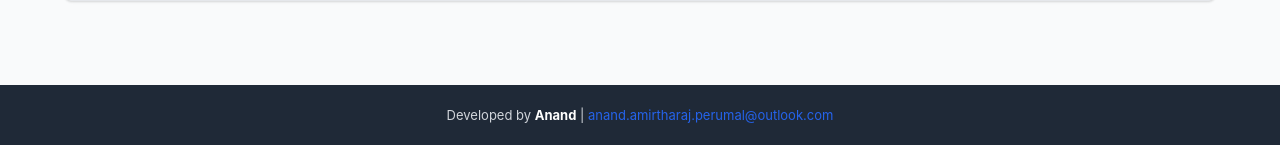
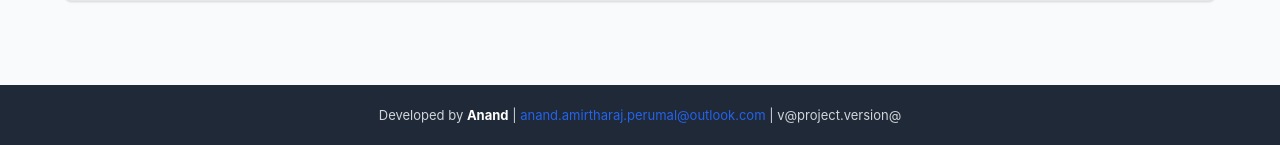
Before and after one commit to agaravan/java8to17migration, a Spring Boot app: page / in a window 1280 px wide. Shown: the part 826-971 px from the top of the page. Run offline with Spring Boot 4, Linux system fonts and the light colour scheme.

Commit message:
Add project version to main page footer dynamically
Add a new API endpoint to expose the application version, and update the UI to display this version in the footer.

Replit-Commit-Author: Agent
Replit-Commit-Session-Id: a6518f9b-2ca6-4f5c-b559-6b7549bb40cd
Replit-Commit-Checkpoint-Type: full_checkpoint
Replit-Commit-Event-Id: d532e2d2-3392-4c35-a6b1-5970fdd16e41
Replit-Commit-Screenshot-Url: https://storage.googleapis.com/screenshot-production-us-central1/c372fa5c-8064-4b0b-8c00-28b43a78a6f1/a6518f9b-2ca6-4f5c-b559-6b7549bb40cd/SWuKuN2
Replit-Helium-Checkpoint-Created: true

```diff
--- a/src/main/java/com/migration/controller/MigrationController.java
+++ b/src/main/java/com/migration/controller/MigrationController.java
@@ -17,8 +17,16 @@ public class MigrationController {
 
     private final MigrationOrchestrator orchestrator;
 
+    @org.springframework.beans.factory.annotation.Value("${app.version:unknown}")
+    private String appVersion;
+
     public MigrationController(MigrationOrchestrator orchestrator) {
         this.orchestrator = orchestrator;
+    }
+
+    @GetMapping("/version")
+    public Map<String, String> version() {
+        return Map.of("version", appVersion);
     }
 
     @GetMapping("/health")
--- a/src/main/resources/application.properties
+++ b/src/main/resources/application.properties
@@ -3,3 +3,4 @@ server.address=0.0.0.0
 spring.jackson.serialization.indent-output=true
 migration.workspace.dir=./workspace
 migration.max-concurrent=3
+app.version=@project.version@
--- a/src/main/resources/static/index.html
+++ b/src/main/resources/static/index.html
@@ -187,7 +187,7 @@
 
     <footer>
         <div class="footer-content">
-            <p>Developed by <strong>Anand</strong> | <a href="mailto:anand.amirtharaj.perumal@outlook.com">anand.amirtharaj.perumal@outlook.com</a></p>
+            <p>Developed by <strong>Anand</strong> | <a href="mailto:anand.amirtharaj.perumal@outlook.com">anand.amirtharaj.perumal@outlook.com</a> | <span id="app-version"></span></p>
         </div>
     </footer>
 
--- a/src/main/resources/static/js/app.js
+++ b/src/main/resources/static/js/app.js
@@ -1,5 +1,15 @@
 let currentMigrationId = null;
 let pollingInterval = null;
+
+(function loadAppVersion() {
+    fetch('/api/version')
+        .then(function(r) { return r.json(); })
+        .then(function(data) {
+            var el = document.getElementById('app-version');
+            if (el && data.version) el.textContent = 'v' + data.version;
+        })
+        .catch(function() {});
+})();
 
 function showView(viewName) {
     document.querySelectorAll('.view').forEach(function(v) { v.classList.remove('active'); });
```
